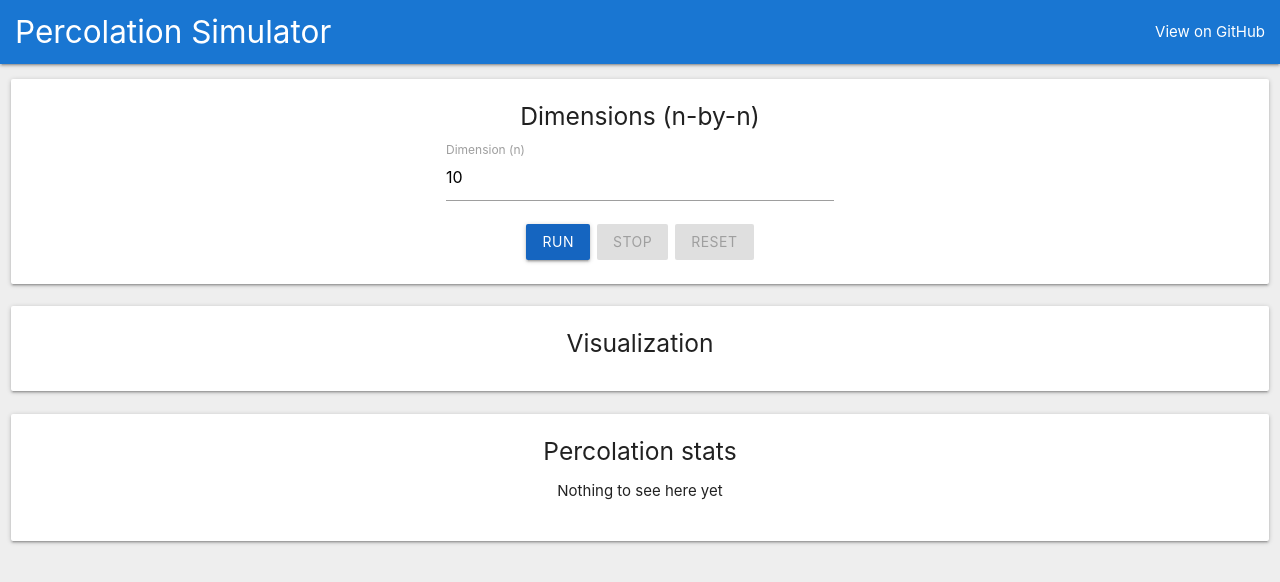
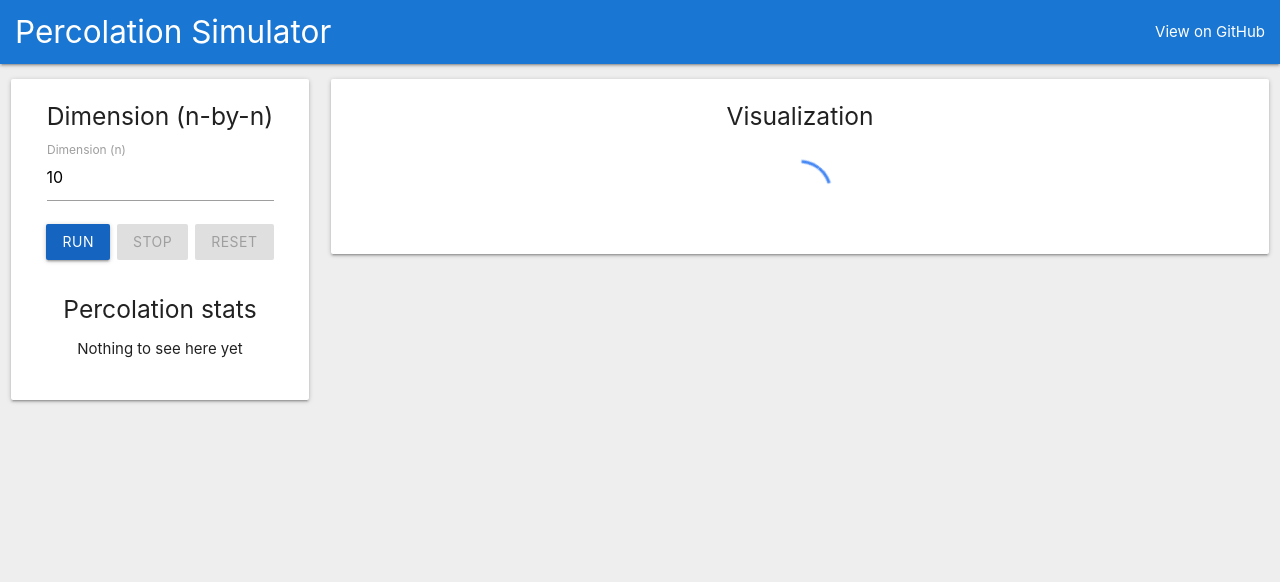
Before and after one commit to lotrien/percolation, a React app: page / in a window 1280 px wide. Shown: the top 582 px of the page. Built offline with nearby package versions, Linux system fonts and the light colour scheme.

Commit message:
Change UI layout

```diff
--- a/src/components/App.jsx
+++ b/src/components/App.jsx
@@ -1,15 +1,25 @@
 import React, { Component, Fragment } from 'react';
 
-import Header from './Header';
+import Controls from './Controls';
 import Simulator from './Simulator';
-import Stats from './Stats';
 
 export default class App extends Component {
   render() {
-    return (<Fragment>
-      <Header />
-      <Simulator />
-      <Stats />
-    </Fragment>);
+    return (
+      <Fragment>
+        <nav className="blue darken-2">
+          <div className="nav-wrapper">
+            <a href="/" className="brand-logo">Percolation Simulator</a>
+            <ul className="right">
+              <li><a href="https://github.com/olha-kurkaiedova/percolation">View on GitHub</a></li>
+            </ul>
+          </div>
+        </nav>
+        <div className="row">
+          <Controls />
+          <Simulator />
+        </div>
+      </Fragment>
+    );
   }
 }
--- /dev/null
+++ b/src/components/Controls.jsx
@@ -0,0 +1,114 @@
+import React, { Component, Fragment } from 'react';
+import PropTypes from 'prop-types';
+import { connect } from 'react-redux';
+
+import {
+  setDimensions, createSet, run, stop, openRandom
+} from '../actions'
+import { percolates, isValid } from '../utils';
+import Stats from './Stats';
+
+export class Controls extends Component {
+  static propTypes = {
+    dimensions: PropTypes.object,
+    simulator: PropTypes.object,
+    set: PropTypes.array,
+  }
+
+  setDimensions = n => this.props.setDimensions(n);
+
+  runSimulation = () => {
+    const { dimensions: { n } } = this.props;
+
+    if (this.intervalId) {
+      clearInterval(this.intervalId);
+    }
+
+    this.props.createSet(n);
+    this.props.run();
+
+    this.intervalId = setInterval(() => {
+      this.props.openRandom();
+
+      if (percolates(this.props.set)) {
+        clearInterval(this.intervalId);
+        this.props.stop();
+      }
+    }, 50);
+  }
+
+  stopSimulation = () => {
+    clearInterval(this.intervalId);
+
+    this.props.stop();
+  }
+
+  resetSimulation = () => {
+    const { dimensions: { n } } = this.props;
+
+    this.props.createSet(n);
+  }
+
+  render () {
+    const {
+      dimensions: { n },
+      simulator: { running },
+      set,
+    } = this.props;
+
+    return (
+      <Fragment>
+        <div className="col s12 m3 center">
+          <div className="card-panel dimensions">
+            <h5 className="card-title">Dimension (n-by-n)</h5>
+            <div className="card-content">
+              <div className="input-field col s12">
+                <input
+                  id="dimension"
+                  className={`${!isValid(n) ? 'invalid' : ''}`}
+                  type="number"
+                  value={n}
+                  onChange={(e) => this.setDimensions(e.target.value)} />
+                <label htmlFor="dimension">Dimension (n)</label>
+              </div>
+              <div className="">
+                <a className="waves-effect waves-light btn blue darken-3"
+                  onClick={this.runSimulation}
+                  disabled={!n || running}>
+                  Run
+                </a>
+                <a className="waves-effect waves-light btn blue darken-3"
+                  onClick={this.stopSimulation}
+                  disabled={!running}>
+                  Stop
+                </a>
+                <a className="waves-effect waves-light btn blue darken-3"
+                  onClick={this.resetSimulation}
+                  disabled={!set.length || running}>
+                  Reset
+                </a>
+              </div>
+              <Stats />
+            </div>
+          </div>
+        </div>
+      </Fragment>
+    );
+  }
+}
+
+const mapStateToProps = state => ({
+  dimensions: state.dimensions,
+  simulator: state.simulator,
+  set: state.set,
+});
+
+const mapDispatchToProps = dispatch => ({
+  createSet: n => dispatch(createSet(n)),
+  setDimensions: n => dispatch(setDimensions(n)),
+  run: () => dispatch(run()),
+  stop: () => dispatch(stop()),
+  openRandom: () => dispatch(openRandom()),
+})
+
+export default connect(mapStateToProps, mapDispatchToProps)(Controls);
--- a/src/components/Header.jsx
+++ /dev/null
@@ -1,124 +0,0 @@
-import React, { Component, Fragment } from 'react';
-import PropTypes from 'prop-types';
-import { connect } from 'react-redux';
-
-import {
-  setDimensions, createSet, run, stop, openRandom
-} from '../actions'
-import { percolates, isValid } from '../utils';
-
-export class Header extends Component {
-  static propTypes = {
-    dimensions: PropTypes.object,
-    simulator: PropTypes.object,
-    set: PropTypes.array,
-  }
-
-  setDimensions = n => this.props.setDimensions(n);
-
-  runSimulation = () => {
-    const { dimensions: { n } } = this.props;
-
-    if (this.intervalId) {
-      clearInterval(this.intervalId);
-    }
-
-    this.props.createSet(n);
-    this.props.run();
-
-    this.intervalId = setInterval(() => {
-      this.props.openRandom();
-
-      if (percolates(this.props.set)) {
-        clearInterval(this.intervalId);
-        this.props.stop();
-      }
-    }, 50);
-  }
-
-  stopSimulation = () => {
-    clearInterval(this.intervalId);
-
-    this.props.stop();
-  }
-
-  resetSimulation = () => {
-    const { dimensions: { n } } = this.props;
-
-    this.props.createSet(n);
-  }
-
-  render () {
-    const {
-      dimensions: { n },
-      simulator: { running },
-      set,
-    } = this.props;
-
-    return (
-      <Fragment>
-        <nav className="blue darken-2">
-          <div className="nav-wrapper">
-            <a href="/" className="brand-logo">Percolation Simulator</a>
-            <ul className="right">
-              <li><a href="https://github.com/olha-kurkaiedova/percolation">View on GitHub</a></li>
-            </ul>
-          </div>
-        </nav>
-        <div className="row center">
-          <div className="col s12">
-            <div className="card-panel dimensions">
-              <h5 className="card-title">Dimensions (n-by-n)</h5>
-              <div className="card-content">
-                <div className="row">
-                  <div className="input-field col s12 m4 offset-m4">
-                    <input
-                      id="dimension"
-                      className={`${!isValid(n) ? 'invalid' : ''}`}
-                      type="number"
-                      value={n}
-                      onChange={(e) => this.setDimensions(e.target.value)} />
-                    <label htmlFor="dimension">Dimension (n)</label>
-                  </div>
-                </div>
-                <div className="row">
-                  <a className="waves-effect waves-light btn blue darken-3"
-                    onClick={this.runSimulation}
-                    disabled={!n || running}>
-                    Run
-                  </a>
-                  <a className="waves-effect waves-light btn blue darken-3"
-                    onClick={this.stopSimulation}
-                    disabled={!running}>
-                    Stop
-                  </a>
-                  <a className="waves-effect waves-light btn blue darken-3"
-                    onClick={this.resetSimulation}
-                    disabled={!set.length || running}>
-                    Reset
-                  </a>
-                </div>
-              </div>
-            </div>
-          </div>
-        </div>
-      </Fragment>
-    );
-  }
-}
-
-const mapStateToProps = state => ({
-  dimensions: state.dimensions,
-  simulator: state.simulator,
-  set: state.set,
-});
-
-const mapDispatchToProps = dispatch => ({
-  createSet: n => dispatch(createSet(n)),
-  setDimensions: n => dispatch(setDimensions(n)),
-  run: () => dispatch(run()),
-  stop: () => dispatch(stop()),
-  openRandom: () => dispatch(openRandom()),
-})
-
-export default connect(mapStateToProps, mapDispatchToProps)(Header);
--- /dev/null
+++ b/src/components/Loader.jsx
@@ -0,0 +1,19 @@
+import React from 'react';
+
+const Loader = () => (
+  <div className="preloader-wrapper big active">
+    <div className="spinner-layer spinner-blue-only">
+      <div className="circle-clipper left">
+        <div className="circle"></div>
+      </div>
+      <div className="gap-patch">
+        <div className="circle"></div>
+      </div>
+      <div className="circle-clipper right">
+        <div className="circle"></div>
+      </div>
+    </div>
+  </div>
+)
+
+export default Loader;
--- a/src/components/Simulator.jsx
+++ b/src/components/Simulator.jsx
@@ -1,7 +1,8 @@
-import React, { Component } from 'react';
+import React, { Component, Fragment } from 'react';
 import { connect } from 'react-redux';
 
 import Dot from './Dot';
+import Loader from './Loader';
 
 export class Simulator extends Component {
    static getSetStyles = setWidth => ({
@@ -10,6 +11,9 @@ export class Simulator extends Component {
   })
 
   getSet = (set, elementSize) => {
+    if (!set.length) {
+      return <Loader />;
+    }
     return set.filter(el => el.type !== 'virtual').map(e => {
       return <Dot key={e.key} state={e.state} size={elementSize} />
     });
@@ -20,8 +24,8 @@ export class Simulator extends Component {
     const styles = Simulator.getSetStyles(setWidth);
 
     return (
-      <div className="row">
-        <div className="col s12">
+      <Fragment>
+        <div className="col s12 m9">
           <div className="card-panel center">
             <h5 className="card-title">Visualization</h5>
             <div className="card-content">
@@ -33,7 +37,7 @@ export class Simulator extends Component {
             </div>
           </div>
         </div>
-      </div>
+      </Fragment>
     )
   }
 }
--- a/src/components/Stats.jsx
+++ b/src/components/Stats.jsx
@@ -11,14 +11,10 @@ export default class Stats extends Component {
 
   render() {
     return (
-      <div className="row">
+      <div className="row stats">
         <div className="col s12">
-          <div className="card-panel">
-            <h5 className="card-title center">Percolation stats</h5>
-            <ul className="card-content center">
-              {Stats.renderStats([])}
-            </ul>
-          </div>
+          <h5>Percolation stats</h5>
+          <ul>{Stats.renderStats([])}</ul>
         </div>
       </div>
     )
--- a/src/styles.css
+++ b/src/styles.css
@@ -10,7 +10,7 @@ nav .brand-logo {
   padding-left: 15px;
 }
 
-.card-panel.dimensions {
+.card-panel {
   margin-top: 1rem;
 }
 
@@ -26,8 +26,13 @@ nav .brand-logo {
   margin-bottom: 0;
 }
 
+.row.stats {
+  margin-top: 20px;
+}
+
 .set-wrapper {
   margin: 0 auto;
+  padding-top: 20px;
 }
 
 input[type=number]:not(.browser-default):focus:not([readonly]) {
```
